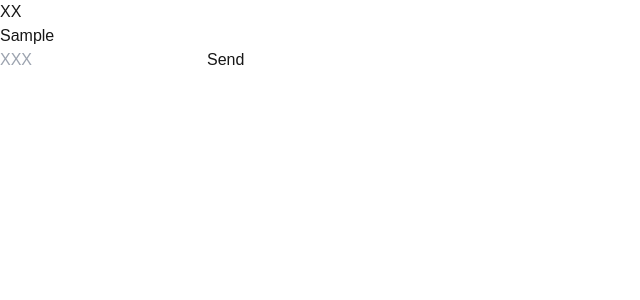
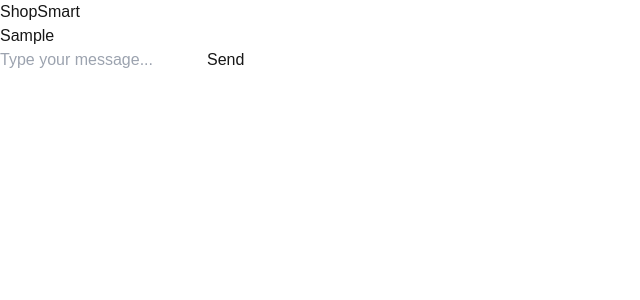
Before and after one commit to EthanKraus/eecs449-teamReady, a Next.js app: page / in a window 1280 px wide. Both pictures are taken after typing "Sample" into the empty fields and a click on the button "Send". Shown: the top 300 px of the page, without its empty margins (0-640 px from the left). Built offline with nearby package versions, Linux system fonts and the light colour scheme; no server answers.

Commit message:
Iplmt full window chatbox and added simple prompts

```diff
--- a/src/app/page.js
+++ b/src/app/page.js
@@ -8,6 +8,35 @@ import Image from 'next/image'
 const API_URL = process.env.NEXT_PUBLIC_API_URL || 'https://api.openai.com/v1/chat/completions'
 const API_KEY = process.env.NEXT_PUBLIC_API_KEY || 'your-api-key'
 const MODEL = process.env.NEXT_PUBLIC_MODEL || 'gpt-3.5-turbo'
+
+// 只需要机器人头像配置
+const BOT_AVATAR = '/bot-avatar.png'
+
+// 添加系统提示
+const SYSTEM_PROMPT = {
+  role: 'system',
+  content: `You are ShopSmart, a professional shopping assistant. Your responsibilities include:
+  1. Helping users make informed purchase decisions
+  2. Comparing different products and their features
+  3. Answering specific questions about products
+  4. Recommending items based on user needs
+  5. Providing money-saving tips and smart shopping advice
+
+  Always maintain:
+  - A professional and friendly demeanor
+  - Specific and practical recommendations
+  - Ask for clarification when needed to provide better advice
+  - Consider user's budget and specific requirements
+  - Stay honest and objective, avoid overselling
+
+  When responding:
+  - Use clear and concise language
+  - Provide structured comparisons when comparing products
+  - Include price ranges when discussing products
+  - Mention important factors like quality, durability, and value for money
+  - Share relevant tips about timing of purchases (sales, seasonal discounts, etc.)
+  - Suggest alternatives when appropriate`
+}
 
 export default function Home() {
   const [input, setInput] = useState('')
@@ -27,7 +56,11 @@ export default function Home() {
         API_URL,
         {
           model: MODEL,
-          messages: [...messages, userMessage],
+          messages: [
+            SYSTEM_PROMPT,  // 添加系统提示
+            ...messages,
+            userMessage
+          ],
         },
         {
           headers: {
@@ -48,35 +81,55 @@ export default function Home() {
   }
 
   return (
-    <div className="flex flex-col items-center justify-center min-h-screen p-8">
-      <h1 className="text-2xl font-bold mb-4">XX</h1>
-      <div className="w-full max-w-md p-4 bg-white rounded-lg shadow-md">
-        <div className="mb-4 h-64 overflow-y-auto border border-gray-300 rounded p-2">
+    <div className="flex flex-col h-screen">
+      {/* 顶部标题栏 */}
+      <header className="flex items-center justify-center p-4 border-b">
+        <h1 className="text-2xl font-bold">ShopSmart</h1>
+      </header>
+
+      {/* 主要聊天区域 */}
+      <div className="flex-1 overflow-hidden">
+        <div className="h-full max-w-5xl mx-auto p-4">
+          <div className="h-full overflow-y-auto">
             {messages.map((message, index) => (
-            <div key={index} className={`mb-2 ${message.role === 'user' ? 'text-right' : 'text-left'}`}>
-              <span className={`inline-block p-2 rounded ${message.role === 'user' ? 'bg-blue-500 text-white' : 'bg-gray-200'}`}>
+              <div key={index} className={`mb-6 flex ${message.role === 'user' ? 'justify-end' : 'justify-start'}`}>
+                {message.role !== 'user' && (
+                  <div className="w-8 h-8 rounded-full overflow-hidden mr-2 flex-shrink-0">
+                    <Image src={BOT_AVATAR} alt="Bot" width={32} height={32} />
+                  </div>
+                )}
+                <span className={`inline-block p-3 rounded-lg ${
+                  message.role === 'user' ? 'bg-blue-500 text-white' : 'bg-gray-100'
+                }`}>
                   {message.content}
                 </span>
               </div>
             ))}
           </div>
-        <form onSubmit={handleSubmit} className="flex">
+        </div>
+      </div>
+
+      {/* 底部输入区域 */}
+      <div className="border-t p-4">
+        <div className="max-w-5xl mx-auto">
+          <form onSubmit={handleSubmit} className="flex gap-2">
             <input
               type="text"
               value={input}
               onChange={(e) => setInput(e.target.value)}
-            placeholder="XXX"
-            className="flex-grow p-2 border border-gray-300 rounded-l"
+              placeholder="Type your message..."
+              className="flex-1 p-3 border border-gray-300 rounded-lg focus:outline-none focus:ring-2 focus:ring-blue-500"
             />
             <button
               type="submit"
               disabled={isLoading}
-            className="bg-blue-500 text-white p-2 rounded-r hover:bg-blue-600 disabled:bg-blue-300"
+              className="px-4 py-3 bg-blue-500 text-white rounded-lg hover:bg-blue-600 disabled:bg-blue-300 transition-colors"
             >
               {isLoading ? 'Sending...' : 'Send'}
             </button>
           </form>
         </div>
       </div>
+    </div>
   )
 }
```
Also changed, not shown: public/bot-avatar.png (added). Lines whose indentation alone changed are shown as unchanged.
